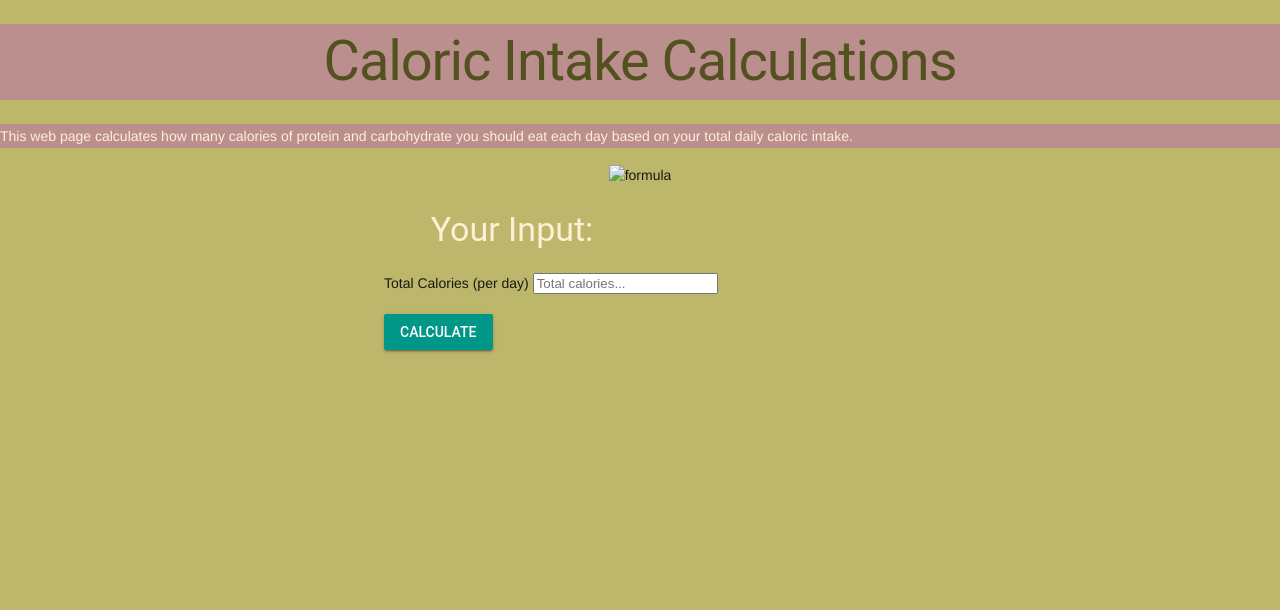
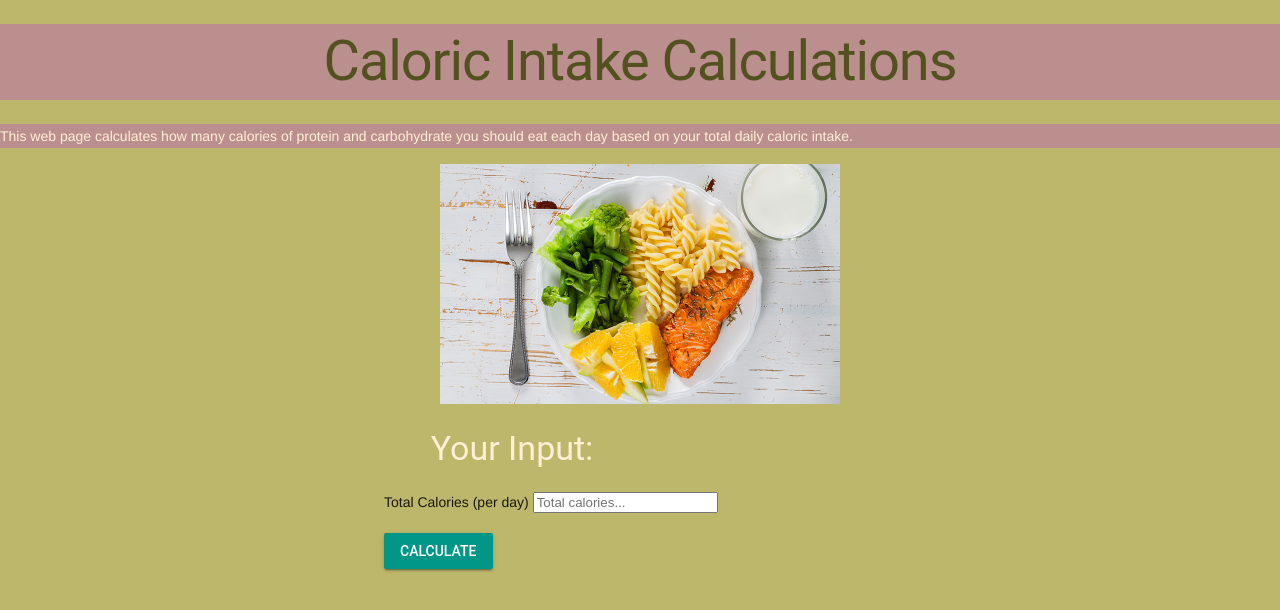
Before and after one commit to ICS20-Programming-ZoiaB/Assign-03-HTML-CalorieIntake, a plain HTML site: page index.html in a window 1280 px wide. Shown: the top 610 px of the page. Drawn offline with nearby package versions, Linux system fonts and the light colour scheme.

Commit message:
Added image

```diff
--- a/index.html
+++ b/index.html
@@ -35,7 +35,7 @@
 
     <!-- Image -->
     <center>
-    <img src="./images/conversions.webp" alt="formula" width="400" length="400">
+    <img src="./images/healthyplate.jpg" alt="Healthy Plate" width="400" length="400">
     </center>
 
     <!-- Form for user input -->
```
Also changed, not shown: images/healthyplate.jpg (added).
